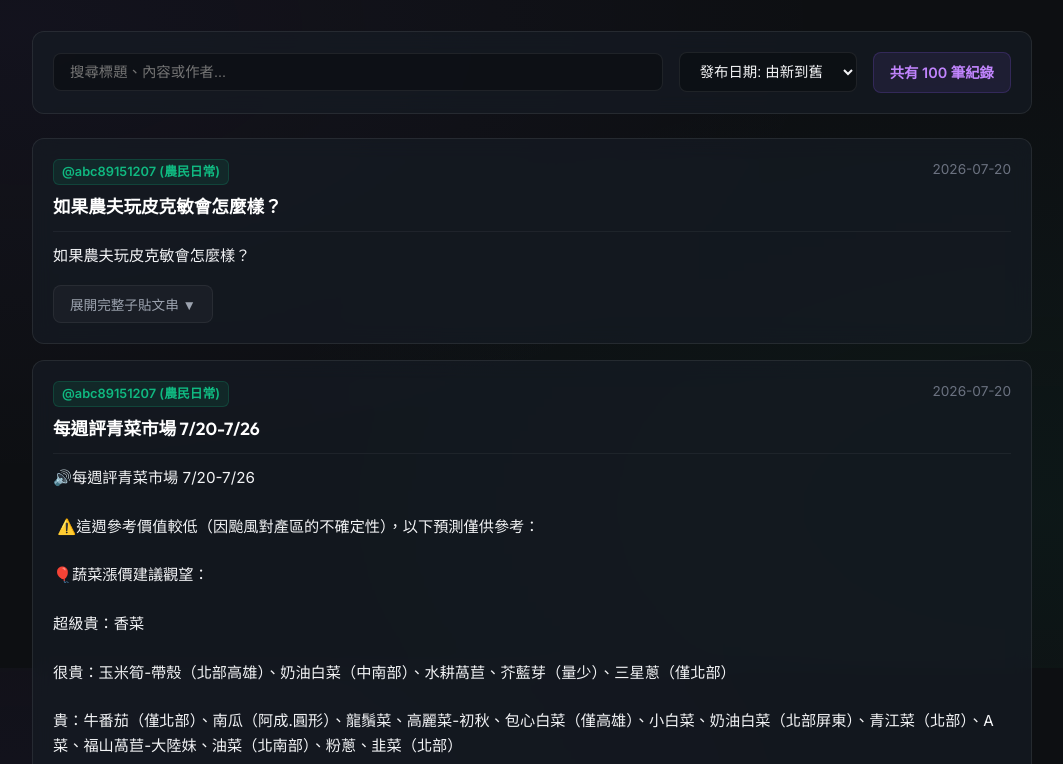
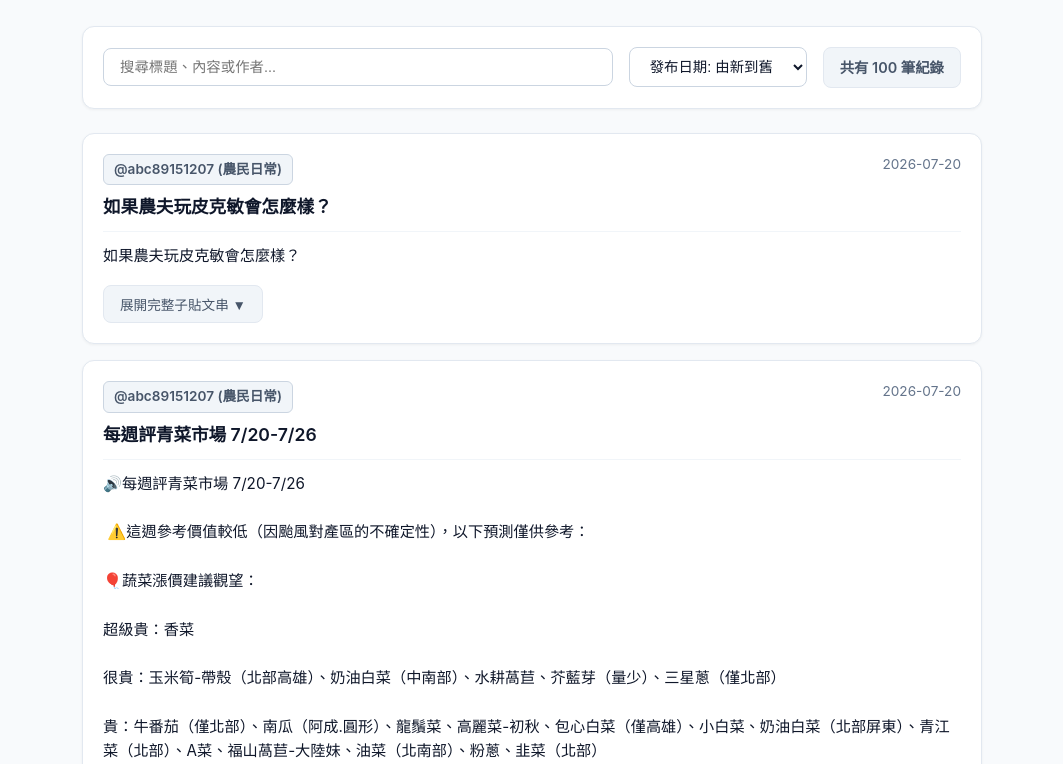
Before and after one commit to mdbenshow-art/Threads, a website: page index.html in a window 1280 px wide. Shown: the part 132-896 px from the top of the page, without its empty margins (108-1171 px from the left). Drawn offline with Linux system fonts and the light colour scheme.

Commit message:
style: revert fruit market browse page to simple light-mode layout

```diff
--- a/index.html
+++ b/index.html
@@ -4,21 +4,17 @@
     <meta charset="UTF-8">
     <meta name="viewport" content="width=device-width, initial-scale=1.0">
     <title>水果市場評論貼文 - 數據瀏覽器</title>
-    <!-- Fonts -->
-    <link rel="preconnect" href="https://fonts.googleapis.com">
-    <link rel="preconnect" href="https://fonts.gstatic.com" crossorigin>
-    <link href="https://fonts.googleapis.com/css2?family=Inter:wght@400;500;600;700&family=Outfit:wght@500;600;700&display=swap" rel="stylesheet">
     <style>
         :root {
-            --bg-color: #0d0f12;
-            --card-bg: rgba(22, 28, 36, 0.7);
-            --card-border: rgba(255, 255, 255, 0.08);
-            --accent: #8b5cf6;
-            --accent-glow: rgba(139, 92, 246, 0.3);
-            --success: #10b981;
-            --text-primary: #f3f4f6;
-            --text-secondary: #9ca3af;
-            --text-muted: #6b7280;
+            --bg-color: #f8fafc;
+            --card-bg: #ffffff;
+            --card-border: #e2e8f0;
+            --accent: #4f46e5;
+            --accent-glow: rgba(79, 70, 229, 0.1);
+            --success: #15803d;
+            --text-primary: #0f172a;
+            --text-secondary: #475569;
+            --text-muted: #64748b;
         }
 
         * {
@@ -30,17 +26,13 @@
         body {
             background-color: var(--bg-color);
             color: var(--text-primary);
-            font-family: 'Inter', -apple-system, sans-serif;
+            font-family: -apple-system, BlinkMacSystemFont, "Segoe UI", Roboto, "Helvetica Neue", Arial, sans-serif;
             line-height: 1.6;
             padding: 40px 20px;
-            background-image:
-                radial-gradient(at 10% 20%, rgba(139, 92, 246, 0.05) 0px, transparent 50%),
-                radial-gradient(at 90% 80%, rgba(16, 185, 129, 0.05) 0px, transparent 50%);
-            background-attachment: fixed;
         }
 
         .container {
-            max-width: 1000px;
+            max-width: 900px;
             margin: 0 auto;
             display: flex;
             flex-direction: column;
@@ -53,12 +45,9 @@
         }
 
         h1 {
-            font-family: 'Outfit', sans-serif;
-            font-size: 2.2rem;
+            font-size: 2rem;
             font-weight: 700;
-            background: linear-gradient(to right, #fff, #c084fc);
-            -webkit-background-clip: text;
-            -webkit-text-fill-color: transparent;
+            color: #0f172a;
             margin-bottom: 8px;
         }
 
@@ -73,7 +62,7 @@
             border: 1px solid var(--card-border);
             border-radius: 12px;
             padding: 20px;
-            backdrop-filter: blur(10px);
+            box-shadow: 0 1px 3px rgba(0,0,0,0.05);
             display: flex;
             gap: 16px;
             align-items: center;
@@ -88,8 +77,8 @@
 
         .search-input {
             width: 100%;
-            background: rgba(0, 0, 0, 0.3);
-            border: 1px solid var(--card-border);
+            background: #ffffff;
+            border: 1px solid #cbd5e1;
             border-radius: 8px;
             padding: 10px 16px;
             color: var(--text-primary);
@@ -100,12 +89,12 @@
 
         .search-input:focus {
             border-color: var(--accent);
-            box-shadow: 0 0 10px var(--accent-glow);
+            box-shadow: 0 0 0 3px var(--accent-glow);
         }
 
         .sort-group select {
-            background: rgba(0, 0, 0, 0.3);
-            border: 1px solid var(--card-border);
+            background: #ffffff;
+            border: 1px solid #cbd5e1;
             border-radius: 8px;
             padding: 10px 16px;
             color: var(--text-primary);
@@ -115,9 +104,9 @@
         }
 
         .stats-badge {
-            background: rgba(139, 92, 246, 0.1);
-            border: 1px solid rgba(139, 92, 246, 0.2);
-            color: #c084fc;
+            background: #f1f5f9;
+            border: 1px solid #e2e8f0;
+            color: var(--text-secondary);
             padding: 8px 16px;
             border-radius: 8px;
             font-size: 0.9rem;
@@ -136,7 +125,7 @@
             border: 1px solid var(--card-border);
             border-radius: 12px;
             padding: 20px;
-            backdrop-filter: blur(10px);
+            box-shadow: 0 1px 3px rgba(0,0,0,0.05);
             transition: all 0.3s ease;
             display: flex;
             flex-direction: column;
@@ -144,8 +133,7 @@
         }
 
         .post-card:hover {
-            border-color: rgba(139, 92, 246, 0.3);
-            box-shadow: 0 4px 20px rgba(0, 0, 0, 0.4);
+            box-shadow: 0 4px 12px rgba(0, 0, 0, 0.05);
         }
 
         .card-header {
@@ -155,7 +143,7 @@
             flex-wrap: wrap;
             gap: 10px;
             padding-bottom: 10px;
-            border-bottom: 1px solid rgba(255, 255, 255, 0.05);
+            border-bottom: 1px solid #f1f5f9;
         }
 
         .author-info {
@@ -165,12 +153,12 @@
         }
 
         .author-badge {
-            background: rgba(16, 185, 129, 0.1);
-            border: 1px solid rgba(16, 185, 129, 0.2);
-            color: var(--success);
-            font-size: 0.8rem;
+            background: #f1f5f9;
+            border: 1px solid #cbd5e1;
+            color: var(--text-secondary);
+            font-size: 0.85rem;
             font-weight: 600;
-            padding: 2px 8px;
+            padding: 4px 10px;
             border-radius: 6px;
             width: fit-content;
         }
@@ -181,10 +169,9 @@
         }
 
         .main-title {
-            font-family: 'Outfit', sans-serif;
             font-size: 1.1rem;
             font-weight: 600;
-            color: #fff;
+            color: #0f172a;
         }
 
         .post-content {
@@ -195,8 +182,8 @@
         }
 
         .expand-btn {
-            background: rgba(255, 255, 255, 0.03);
-            border: 1px solid rgba(255, 255, 255, 0.06);
+            background: #f1f5f9;
+            border: 1px solid #e2e8f0;
             color: var(--text-secondary);
             padding: 8px 16px;
             border-radius: 8px;
@@ -211,15 +198,14 @@
         }
 
         .expand-btn:hover {
-            background: rgba(139, 92, 246, 0.1);
-            border-color: var(--accent);
-            color: #fff;
+            background: #e2e8f0;
+            color: #0f172a;
         }
 
         .full-content-box {
             margin-top: 10px;
-            background: rgba(0, 0, 0, 0.25);
-            border: 1px dashed rgba(255, 255, 255, 0.06);
+            background: #f8fafc;
+            border: 1px dashed #cbd5e1;
             border-radius: 8px;
             padding: 16px;
             font-size: 0.9rem;
```
Also changed, not shown: 水果市場評論貼文_瀏覽.html (+37 -51 lines), 1 other file.
